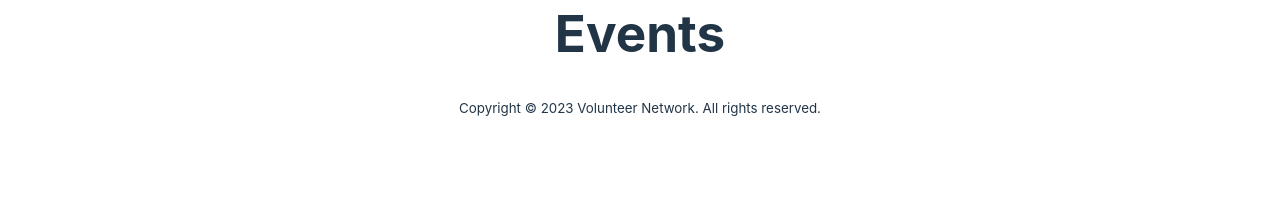
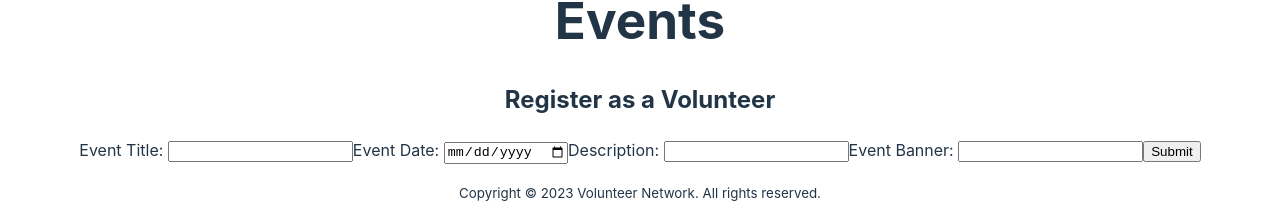
Before and after one commit to MUHAMMADSabbirHossain/volunteer-network-client, a React (Vite) app: page /events in a window 1280 px wide. Shown: the part 620-834 px from the top of the page. Before the commit the page ends 800 px from the top, so only its background shows below. Built offline with nearby package versions, Linux system fonts and the light colour scheme.

Commit message:
add event: successfully added.

```diff
--- a/src/Components/Events/Events.jsx
+++ b/src/Components/Events/Events.jsx
@@ -2,9 +2,51 @@ import React from 'react';
 import "./Events.css";
 
 const Events = () => {
+
+    const handleVolunteerRegister = async (event) => {
+        event.preventDefault();
+        // console.log(event)
+        const name = event.target.eventTitle.value;
+        const date = event.target.date.value;
+        const description = event.target.description.value;
+        const eventImgLink = event.target.eventImgLink.value;
+        console.log(name, date, description, eventImgLink);
+
+        const volunteerRegister = { name, date, description, eventImgLink };
+        const url = `http://localhost:5000/volunteers`;
+        fetch(url, {
+            method: "POST",
+            headers: {
+                "content-type": "application/json",
+            },
+            body: JSON.stringify(volunteerRegister)
+        })
+            .then(res => res.json())
+            .then(result => {
+                console.log(result);
+            });
+
+    };
+
+
     return (
         <div>
             <h1>Events</h1>
+
+            <div>
+                <h2>Register as a Volunteer</h2>
+                <form onSubmit={handleVolunteerRegister} action="">
+                    <label htmlFor="eventTitle">Event Title: </label>
+                    <input type="text" name="eventTitle" id="" />
+                    <label htmlFor="date">Event Date: </label>
+                    <input type="date" name="date" id="" />
+                    <label htmlFor="description">Description: </label>
+                    <input type="textarea" name="description" id="" />
+                    <label htmlFor="eventImgLink">Event Banner: </label>
+                    <input type="text" name="eventImgLink" id="" />
+                    <input type="submit" value="Submit" />
+                </form>
+            </div>
         </div>
     );
 };
--- a/src/Components/Home/Home.jsx
+++ b/src/Components/Home/Home.jsx
@@ -23,9 +23,7 @@ const Home = () => {
                     {
                         volunteer._id
                     }
-                    {
-                        volunteer.imgage
-                    }
+                    <img src={volunteer.eventImgLink} alt="" />
 
                     <button><Link to="/addvolunteer">activity-name: {volunteer.name}</Link></button>
                 </div>)
```
